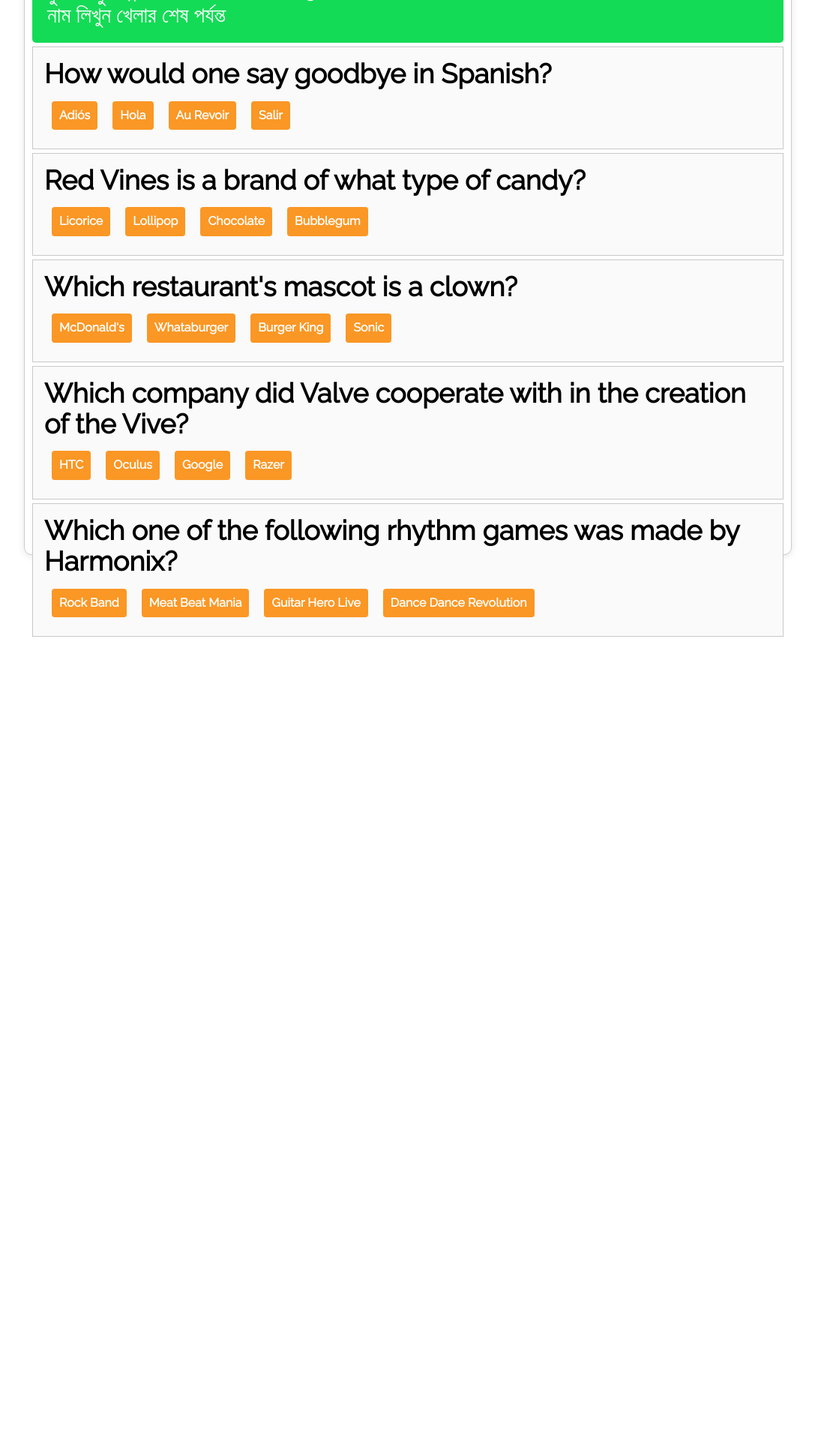
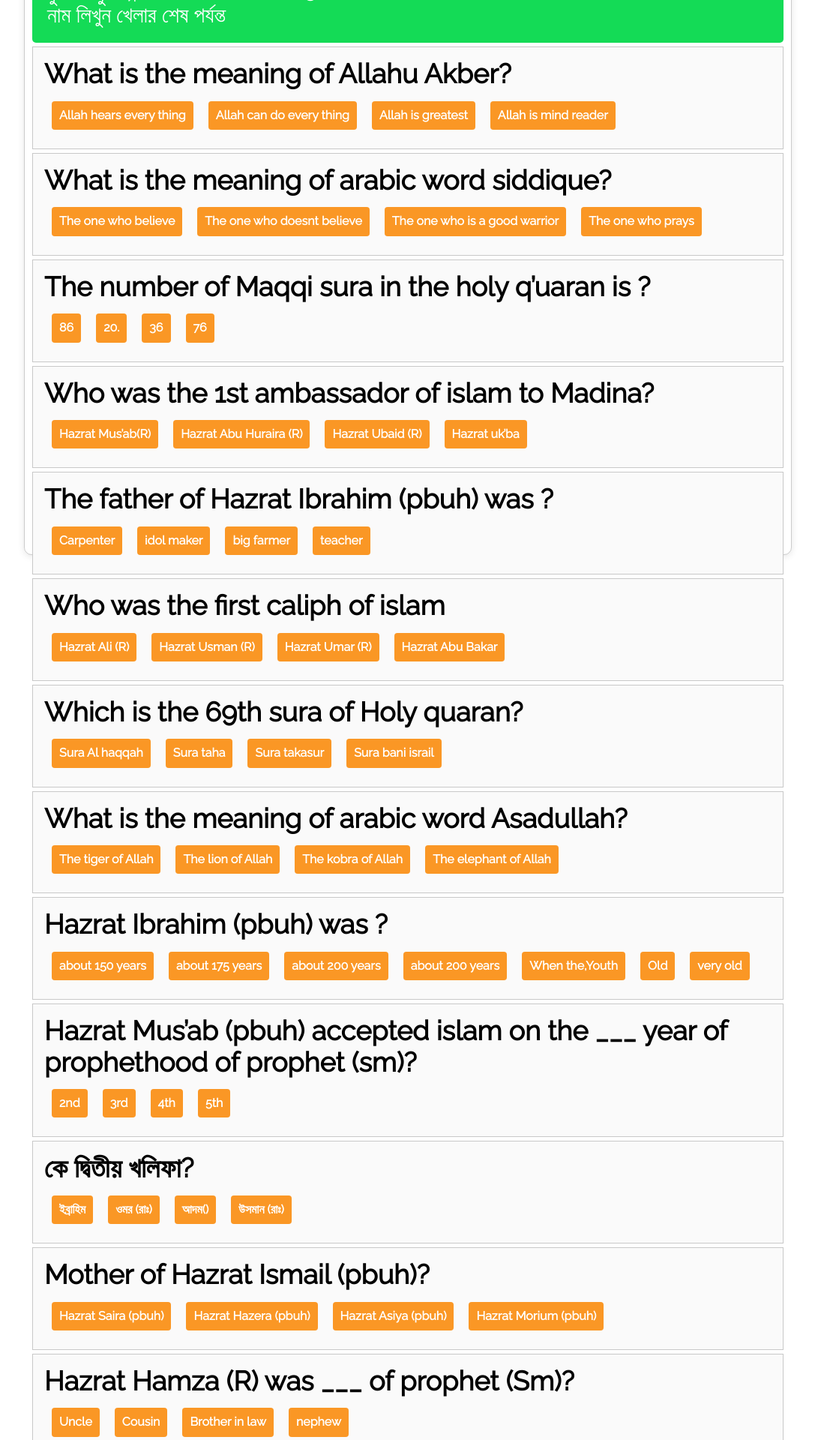
Before and after one commit to johnbangla/Reactjsrunningquiz, a React (Create React App) app: page / in a window 1280 px wide. Shown: the part 60-1980 px from the top of the page at 75% size, without its empty margins (96-1183 px from the left). Before the commit the page ends 909 px from the top, so only its background shows below. Built offline with nearby package versions, Linux system fonts and the light colour scheme.

Commit message:
make it better

```diff
--- a/src/index.js
+++ b/src/index.js
@@ -105,7 +105,7 @@
 
 this.setState({
 
-  responses : this.state.responses < 5 ? this.state.responses + 1 : 5
+  responses : this.state.responses < 20 ? this.state.responses + 1 : 20
 });
 };
 
@@ -165,7 +165,7 @@
 শেষ পর্যন্ত
 </div>
 
-{ this.state.questionBank.length > 0 && this.state.responses < 5   && this.state.questionBank.map(
+{ this.state.questionBank.length > 0 && this.state.responses < 20   && this.state.questionBank.map(
 
 ({question,answers,correct,questionId}) => ( <QuestionBox question={question} options = {answers} key = {questionId}
 
@@ -177,7 +177,7 @@
 
 
 )}
-{ this.state.responses === 5 ? (<PostForm  score={this.state.score} playAgain={this.playAgain}/>) : null }
+{ this.state.responses === 20 ? (<PostForm  score={this.state.score} playAgain={this.playAgain}/>) : null }
 </div>
 
 
--- a/src/quizService/index.js
+++ b/src/quizService/index.js
@@ -8,368 +8,196 @@
   },
   {
     question:
-      'Where is the train station "Llanfair­pwllgwyngyll­gogery­chwyrn­drobwll­llan­tysilio­gogo­goch"?',
-    answers: ["Wales", "Moldova", "Czech Republic", "Denmark"],
-    correct: "Wales",
+    'Who was the first caliph of islam',
+    answers: ["Hazrat Ali (R)", "Hazrat Usman (R)", "Hazrat Umar (R)", "Hazrat Abu Bakar"],
+    correct: "Hazrat Abu Bakar",
     questionId: "183452"
   },
   {
     question:
-      "Which company did Valve cooperate with in the creation of the Vive?",
-    answers: ["HTC", "Oculus", "Google", "Razer"],
-    correct: "HTC",
+      "What is the meaning of arabic word siddique?",
+      answers : ["The one who believe",
+        "The one who doesnt believe",
+        "The one who is a good warrior",
+        "The one who prays"],
+
+    correct: "The one who believe",
     questionId: "267908"
   },
   {
-    question: "What's the name of Batman's  parents?",
-    answers: [
-      "Thomas & Martha",
-      "Joey & Jackie",
-      "Jason & Sarah",
-      "Todd & Mira"
-    ],
-    correct: "Thomas & Martha",
+    question:"Who was the 1st ambassador of islam to Madina?",
+    answers: ["Hazrat Mus’ab(R)"," Hazrat Abu Huraira (R) ",
+      "Hazrat Ubaid  (R) ",  "Hazrat uk’ba  "],
+
+    correct: "Hazrat Mus’ab(R)",
     questionId: "333247"
   },
+
   {
-    question: "What is the most common surname Wales?",
-    answers: ["Jones", "Williams", "Davies", "Evans"],
-    correct: "Jones",
-    questionId: "496293"
+    question: "The miracle journey of prophet (sm) held at",
+    answers : ["8th year of his prophethood",
+      "5th year of his prophethood",
+      "10th year of his prophethood",
+      "12th  year of his prophethood"],
+
+    correct: "10th year of his prophethood",
+    questionId: "2838920"
   },
   {
-    question:
-      "What was the name of the WWF professional wrestling tag team made up of the wrestlers Ax and Smash?",
-    answers: [
-      "Demolition",
-      "The Dream Team",
-      "The Bushwhackers",
-      "The British Bulldogs"
-    ],
-    correct: "Demolition",
-    questionId: "588909"
+  question: "At present Masjidul Aksa is situated at?" ,
+  answers : ["Soudi Arabia "," Iraq "," Iran","Palestine"],
+  correct: "Palestine",
+  questionId: "2838901"
   },
   {
-    question:
-      'What name represents the letter "M" in the NATO phonetic alphabet?',
-    answers: ["Mike", "Matthew", "Mark", "Max"],
-    correct: "Mike",
-    questionId: "648452"
+    question:"Which is the first qibla of islam?",
+  answers : ["Qaba sharif", "Masjid e nababi",
+   "Masjidul Aksa", " Masjidul Mecca"],
+   correct: "Masjidul Aksa",
+   questionId: "2838921"
   },
   {
-    question: "What is the first book of the Old Testament?",
-    answers: ["Genesis", "Exodus", "Leviticus", "Numbers"],
-    correct: "Genesis",
-    questionId: "786649"
+
+    question:"Hazrat Mus’ab (pbuh) accepted islam on the ___ year of prophethood of prophet (sm)?",
+  answers : ["2nd"  ," 3rd", "4th", " 5th"],
+  correct: "4th",
+  questionId: "2838902"
+  },
+
+
+  {
+
+    question: "What is the meaning of arabic word Asadullah?",
+  answers : ["The tiger of Allah",
+  "The lion of Allah",
+  "The kobra of Allah",
+  "The elephant of Allah"],
+  correct: "The lion of Allah",
+  questionId: "2838903"
+  },
+
+  {
+
+    question:"Who was the third caliph of islam?",
+  answers : ["Hazrat Abu Bakar (R)", "Hazrat Umar (R)","Hazrat Osman(R)"],
+  correct: "Hazrat Osman(R)",
+  questionId: "2838904"
+
   },
   {
-    question:
-      "In the video-game franchise Kingdom Hearts, the main protagonist, carries a weapon with what shape?",
-    answers: ["Key", "Sword", "Pen", "Cellphone"],
-    correct: "Key",
-    questionId: "839754"
+  question:"Asadullah was the title of?",
+  answers : [" Hazrat Umar  (R) ", "Hazrat Abu Huraira (R) ",
+  " Hazrat Ubaid ",  "Hazrat Hamza"],
+  correct: "Hazrat Hamza",
+  questionId: "2838905"
+  },
+
+  {
+  question:"Which is the 69th sura of Holy quaran?",
+  answers : ["Sura Al haqqah",  "Sura taha",
+  "Sura takasur",  " Sura bani israil"],
+  correct: "Sura Al haqqah",
+  questionId: "2838966"
+  },
+
+  {
+
+  question:"Hazrat Hamza (R) was ___ of prophet (Sm)?",
+  answers : ["Uncle",   " Cousin",   " Brother in law", " nephew"],
+  correct: "Uncle",
+  questionId: "2838907"
   },
   {
-    question:
-      "Which best selling toy of 1983 caused hysteria, resulting in riots breaking out in stores?",
-    answers: [
-      "Cabbage Patch Kids",
-      "Transformers",
-      "Care Bears",
-      "Rubik’s Cube"
-    ],
-    correct: "Cabbage Patch Kids",
-    questionId: "98390"
+  question:"What is the meaning of Allahu Akber?",
+  answers : ["Allah hears every thing",
+  "Allah can do every thing",
+  "Allah is greatest",
+  "Allah is mind reader"],
+  correct: "Allah is greatest",
+  questionId: "28389008"
+  },
+
+  {
+  question: "Hazrat Ibrahim (pbuh) was ?",
+  answers : ["5th generation after Nu’ah (pbuh)",
+  "10th generation after Nu’ah (pbuh)",
+  "15th generation after Nu’ah (pbuh)",
+  "20th generation after Nu’ah (pbuh)"],
+  correct: "10th generation after Nu’ah (pbuh)",
+  questionId: "2838909"
+  },
+
+  {
+    question:"Hazrat Ibrahim (pbuh) was born in ?",
+  answers : ["Madina ",  " Mecca",  "Babylon",  " Zerusalem"],
+  correct: "Babylon",
+  questionId: "28389010"
   },
   {
-    question: "What does a funambulist walk on?",
-    answers: ["A Tight Rope", "Broken Glass", "Balls", "The Moon"],
-    correct: "A Tight Rope",
-    questionId: "1071006"
+
+    question:"The father of Hazrat Ibrahim (pbuh) was ?",
+  answers : ["Carpenter" ,  "idol maker",  "big farmer ",   "teacher"],
+  correct: "idol maker",
+  questionId: "2838911"
+  },
+
+  {
+    question: "Hazrat Lut (pbuh) was ___ of Hazrat Ibrahim (pbuh) ?",
+    answers :["Nephew"," Niece ",  " Brother ",  "Uncle"],
+    correct: "Nephew",
+    questionId: "2838912"
+  },
+
+  {
+    question: "The black stone (Hazre Asoad) that is kept in Qa’ba , came from?",
+    answers :["Heaven"   , " Hell  ", " Zerusalem ", "Babylon"],
+  correct: "Heaven",
+  questionId: "2838913"
+  },
+
+  {
+  question: "Hazrat Ibrahim (pbuh) was ?",
+  answers :["about 150 years  ", "about 175 years",
+  "about 200 years",  "about 200 years",
+  "When the,Youth", "Old "," very old"],
+  correct: "about 175 years",
+  questionId: "2838914"
+  },
+
+  {
+    question: "Mother of Hazrat Ismail (pbuh)?",
+    answers :[ "Hazrat Saira (pbuh)  ", "Hazrat Hazera (pbuh)",
+       " Hazrat Asiya (pbuh) ", " Hazrat Morium (pbuh)"],
+       correct: "Hazrat Hazera (pbuh)",
+       questionId: "2838915"
+  },
+
+
+
+  {
+    question:"After the rain and storm, the people of Hud (pbuh) migrated to ?",
+    answers :[" Iraq    ", "Iran",   " Yemen",  " Oman"],
+    correct: "Yemen",
+    questionId: "2838917"
+  },
+
+  {
+  question:"The number of Maqqi sura in the holy q’uaran is ?",
+  answers : [" 86",    " 20. ",  " 36",   "76"],
+  correct: "86",
+  questionId: "2838918"
   },
   {
-    question: "In past times, what would a gentleman keep in his fob pocket?",
-    answers: ["Watch", "Money", "Keys", "Notebook"],
-    correct: "Watch",
-    questionId: "1174154"
-  },
-  {
-    question: "Area 51 is located in which US state?",
-    answers: ["Nevada", "Arizona", "New Mexico", "Utah"],
-    correct: "Nevada",
-    questionId: "1226535"
-  },
-  {
-    question: "How would one say goodbye in Spanish?",
-    answers: ["Adiós", " Hola", "Au Revoir", "Salir"],
-    correct: "Adiós",
-    questionId: "1310938"
-  },
-  {
-    question: "What is the largest organ of the human body?",
-    answers: ["Skin", "Heart", "large Intestine", "Liver"],
-    correct: "Skin",
-    questionId: "1436873"
-  },
-  {
-    question: "Which sign of the zodiac is represented by the Crab?",
-    answers: ["Cancer", "Libra", "Virgo", "Sagittarius"],
-    correct: "Cancer",
-    questionId: "1515110"
-  },
-  {
-    question: "On a dartboard, what number is directly opposite No. 1?",
-    answers: ["19", "20", "12", "15"],
-    correct: "19",
-    questionId: "1642728"
-  },
-  {
-    question:
-      "What does the 'S' stand for in the abbreviation SIM, as in SIM card? ",
-    answers: ["Subscriber", "Single", "Secure", "Solid"],
-    correct: "Subscriber",
-    questionId: "1747256"
-  },
-  {
-    question:
-      "What word represents the letter 'T' in the NATO phonetic alphabet?",
-    answers: ["Tango", "Target", "Taxi", "Turkey"],
-    correct: "Tango",
-    questionId: "1822532"
-  },
-  {
-    question: "Which American president appears on a one dollar bill?",
-    answers: [
-      "George Washington",
-      "Thomas Jefferson",
-      "Abraham Lincoln",
-      "Benjamin Franklin"
-    ],
-    correct: "George Washington",
-    questionId: "195075"
-  },
-  {
-    question: 'What is "dabbing"?',
-    answers: ["A dance", "A medical procedure", "A sport", "A language"],
-    correct: "A dance",
-    questionId: "2019778"
-  },
-  {
-    question: "What is the name of the Jewish New Year?",
-    answers: ["Rosh Hashanah", "Elul", "New Year", "Succoss"],
-    correct: "Rosh Hashanah",
-    questionId: "2134343"
-  },
-  {
-    question: "Which one of the following rhythm games was made by Harmonix?",
-    answers: [
-      "Rock Band",
-      "Meat Beat Mania",
-      "Guitar Hero Live",
-      "Dance Dance Revolution"
-    ],
-    correct: "Rock Band",
-    questionId: "2210799"
-  },
-  {
-    question:
-      "What type of animal was Harambe, who was shot after a child fell into it's enclosure at the Cincinnati Zoo?",
-    answers: ["Gorilla", "Tiger", "Panda", "Crocodile"],
-    correct: "Gorilla",
-    questionId: "2379831"
-  },
-  {
-    question: "Red Vines is a brand of what type of candy?",
-    answers: ["Licorice", "Lollipop", "Chocolate", "Bubblegum"],
-    correct: "Licorice",
-    questionId: "2426418"
-  },
-  {
-    question: "What is the nickname of the US state of California?",
-    answers: ["Golden State", "Sunshine State", "Bay State", "Treasure State"],
-    correct: "Golden State",
-    questionId: "2510086"
-  },
-  {
-    question: "What is on display in the Madame Tussaud's museum in London?",
-    answers: [
-      "Wax sculptures",
-      "Designer clothing",
-      "Unreleased film reels",
-      "Vintage cars"
-    ],
-    correct: "Wax sculptures",
-    questionId: "2685745"
-  },
-  {
-    question:
-      "What was the nickname given to the Hughes H-4 Hercules, a heavy transport flying boat which achieved flight in 1947?",
-    answers: ["Spruce Goose", "Noah's Ark", "Fat Man", "Trojan Horse"],
-    correct: "Spruce Goose",
-    questionId: "2796884"
-  },
-  {
-    question: "Which of these colours is NOT featured in the logo for Google?",
-    answers: ["Pink", "Yellow", "Blue", "Green"],
-    correct: "Pink",
-    questionId: "2838900"
-  },
-  {
-    question: 'What is the French word for "hat"?',
-    answers: ["Chapeau", "Bonnet", " Écharpe", " Casque"],
-    correct: "Chapeau",
-    questionId: "298060"
-  },
-  {
-    question: "Five dollars is worth how many nickles?",
-    answers: ["100", "50", "25", "69"],
-    correct: "100",
-    questionId: "3096579"
-  },
-  {
-    question: "Who is depicted on the US hundred dollar bill?",
-    answers: [
-      "Benjamin Franklin",
-      "George Washington",
-      "Abraham Lincoln",
-      "Thomas Jefferson"
-    ],
-    correct: "Benjamin Franklin",
-    questionId: "3182461"
-  },
-  {
-    question: "What do the letters in the GMT time zone stand for?",
-    answers: [
-      "Greenwich Mean Time",
-      "Global Meridian Time",
-      "General Median Time",
-      "Glasgow Man Time"
-    ],
-    correct: "Greenwich Mean Time",
-    questionId: "3239112"
-  },
-  {
-    question: "Which one of these is not a typical European sword design?",
-    answers: ["Scimitar", "Falchion", "Ulfberht", "Flamberge"],
-    correct: "Scimitar",
-    questionId: "3318503"
-  },
-  {
-    question:
-      'According to Sherlock Holmes, "If you eliminate the impossible, whatever remains, however improbable, must be the..."',
-    answers: ["Truth", "Answer", "Cause", "Source"],
-    correct: "Truth",
-    questionId: "3410327"
-  },
-  {
-    question: "What is the name of Poland in Polish?",
-    answers: ["Polska", "Pupcia", "Polszka", "Póland"],
-    correct: "Polska",
-    questionId: "3542596"
-  },
-  {
-    question: "The New York Times slogan is, “All the News That’s Fit to…”",
-    answers: ["Print", "Digest", "Look", "Read"],
-    correct: "Print",
-    questionId: "3667517"
-  },
-  {
-    question: "What do the letters of the fast food chain KFC stand for?",
-    answers: [
-      "Kentucky Fried Chicken",
-      "Kentucky Fresh Cheese",
-      "Kibbled Freaky Cow",
-      "Kiwi Food Cut"
-    ],
-    correct: "Kentucky Fried Chicken",
-    questionId: "3791672"
-  },
-  {
-    question: "Which restaurant's mascot is a clown?",
-    answers: ["McDonald's", "Whataburger", "Burger King", "Sonic"],
-    correct: "McDonald's",
-    questionId: "3893585"
-  },
-  {
-    question: 'What color is the "Ex" in FedEx Ground?',
-    answers: ["Green", "Red", "Light Blue", "Orange"],
-    correct: "Green",
-    questionId: "3913430"
-  },
-  {
-    question: "How tall is the Burj Khalifa?",
-    answers: ["2,722 ft", "2,717 ft", "2,546 ft", "3,024 ft"],
-    correct: "2,722 ft",
-    questionId: "4049121"
-  },
-  {
-    question:
-      "Which of the following card games revolves around numbers and basic math?",
-    answers: ["Uno", "Go Fish", "Twister", "Munchkin"],
-    correct: "Uno",
-    questionId: "4150746"
-  },
-  {
-    question:
-      "What machine element is located in the center of fidget spinners?",
-    answers: ["Bearings", "Axles", "Gears", "Belts"],
-    correct: "Bearings",
-    questionId: "4235063"
-  },
-  {
-    question: "Which sign of the zodiac comes between Virgo and Scorpio?",
-    answers: ["Libra", "Gemini", "Taurus", "Capricorn"],
-    correct: "Libra",
-    questionId: "4321002"
-  },
-  {
-    question: "Which of the following presidents is not on Mount Rushmore?",
-    answers: [
-      "John F. Kennedy",
-      "Theodore Roosevelt",
-      "Abraham Lincoln",
-      "Thomas Jefferson"
-    ],
-    correct: "John F. Kennedy",
-    questionId: "4442286"
-  },
-  {
-    question: "What is Tasmania?",
-    answers: [
-      "An Australian State",
-      "A flavor of Ben and Jerry's ice-cream",
-      "A Psychological Disorder",
-      "The Name of a Warner Brothers Cartoon Character"
-    ],
-    correct: "An Australian State",
-    questionId: "4564430"
-  },
-  {
-    question: "What company developed the vocaloid Hatsune Miku?",
-    answers: ["Crypton Future Media", "Sega", "Sony", "Yamaha Corporation"],
-    correct: "Crypton Future Media",
-    questionId: "4630606"
-  },
-  {
-    question:
-      "Which country, not including Japan, has the most people of japanese decent?",
-    answers: ["Brazil", "China", "South Korea", "United States of America"],
-    correct: "Brazil",
-    questionId: "4795960"
-  },
-  {
-    question: "Which candy is NOT made by Mars?",
-    answers: ["Almond Joy", "M&M's", "Twix", "Snickers"],
-    correct: "Almond Joy",
-    questionId: "4811162"
-  },
-  {
-    question: "In which fast food chain can you order a Jamocha Shake?",
-    answers: ["Arby's", "McDonald's", "Burger King", "Wendy's"],
-    correct: "Arby's",
-    questionId: "4982981"
+
+  question:"The Eid ul Azha takes place on ?",
+  answers : ["1st Zilkad  ",   "10th Zilkad",
+  "1st zilhajj ",  "10th Zilhajj"],
+  correct: "10th Zilhajj",
+  questionId: "2838919"
   }
+
+
 ];
 
-export default (n = 5) =>
+export default (n = 20) =>
   Promise.resolve(qBank.sort(() => 0.5 - Math.random()).slice(0, n));
```
